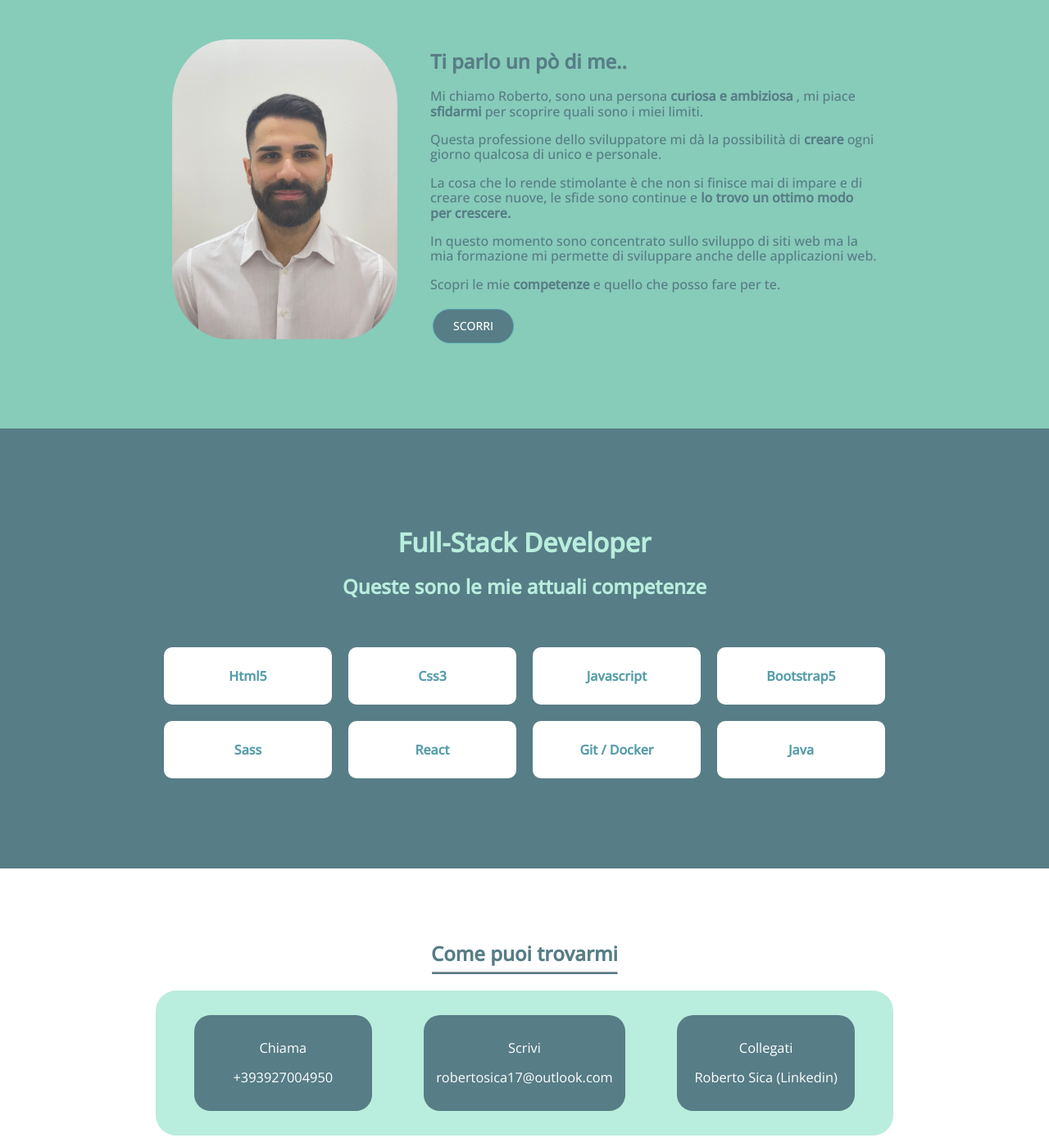
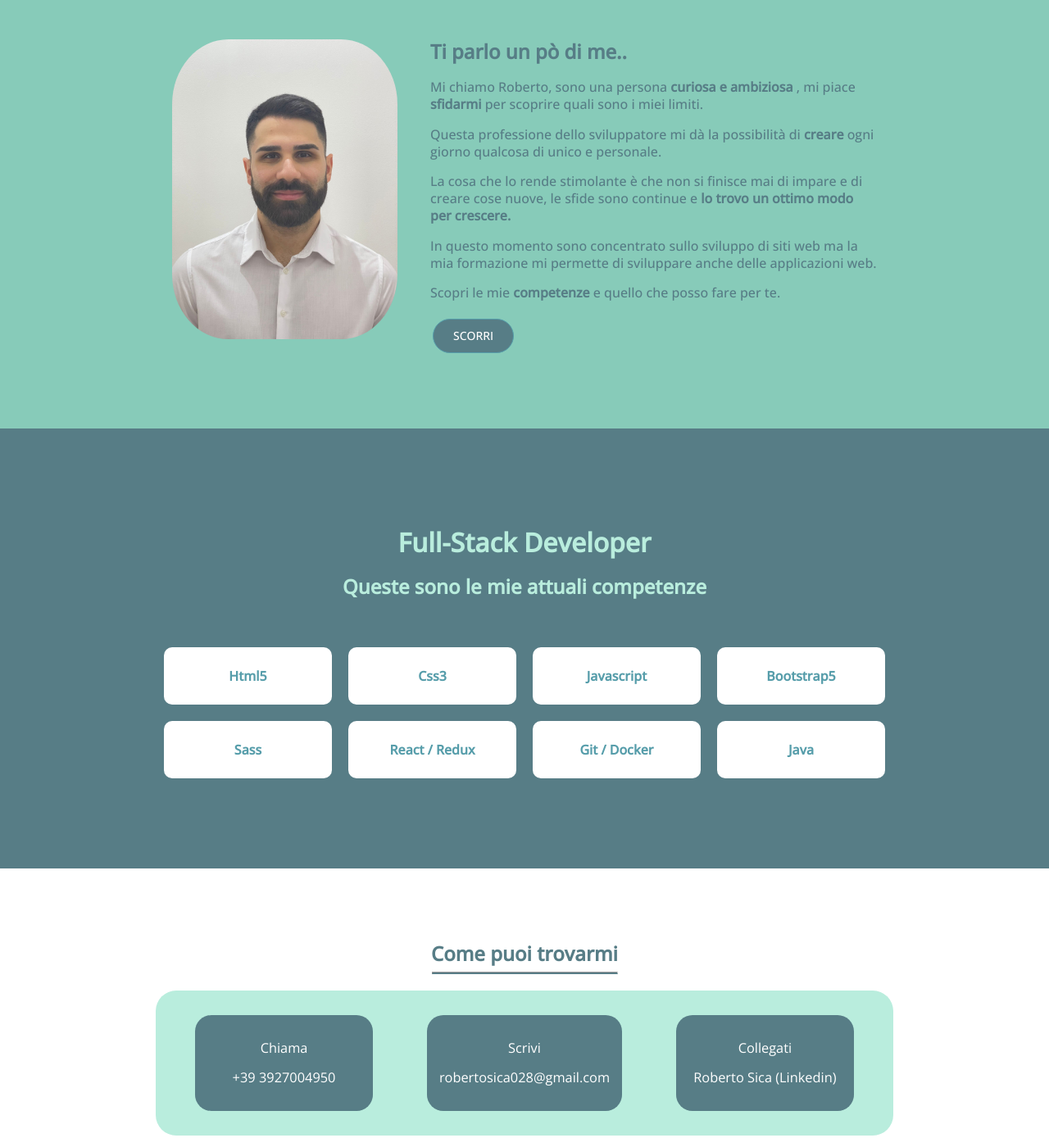
Before and after one commit to Roberto1728/Portfolio, a plain HTML site: page index.html in a window 1280 px wide. Shown: the part 1709-3098 px from the top of the page at 82% size. Drawn offline with nearby package versions, Linux system fonts and the light colour scheme; a script that the page names is missing.

Commit message:
Add files via upload

```diff
--- a/index.html
+++ b/index.html
@@ -62,7 +62,7 @@
             <h2>Guarda i miei progetti</h2>
             <h3>Scarica il mio CV</h3>
             <a href="#gallery" class="btn">Progetti</a>
-            <a href="img/CV.pdf" target="_blank "class="btn">CV</a>
+            <a href="img/cv-roberto.pdf" target="_blank "class="btn">CV</a>
           </div>
         </div>
       </section>
@@ -187,7 +187,7 @@
               </div>
 
               <div class="item">
-                <p>React</p>
+                <p>React / Redux</p>
               </div>
 
               <div class="item">
@@ -212,13 +212,13 @@
             <div class="el">
               <a href="tel:+393927004950" target="_blank">
                 <h3>Chiama</h3>
-                <h3>+393927004950</h3>
+                <h3>+39 3927004950</h3>
               </a>
             </div>
             <div class="el">
-              <a href="mailto:robertosica17@outlook.com" target="_blank">
+              <a href="mailto:robertosica028@gmail.com" target="_blank">
                 <h3>Scrivi</h3>
-                <h3>robertosica17@outlook.com</h3>
+                <h3>robertosica028@gmail.com</h3>
               </a>
             </div>
             <div class="el">
--- a/style/componenti/about.css
+++ b/style/componenti/about.css
@@ -27,6 +27,9 @@
   background: #569DAA ;
 }
 
+#about .description p {
+  line-height: 1.3;
+}
 
 
 
```
Also changed, not shown: 1 other file.
